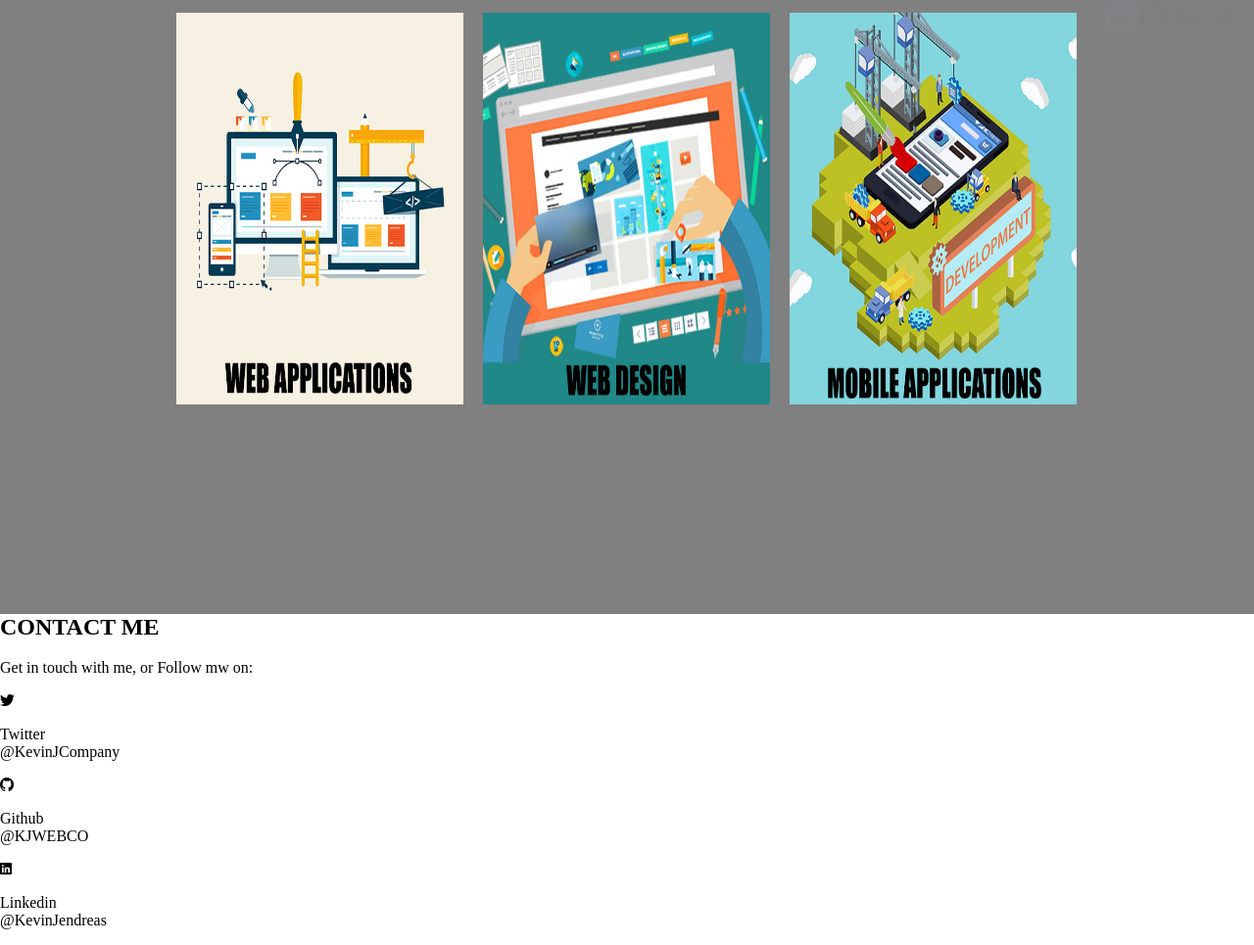
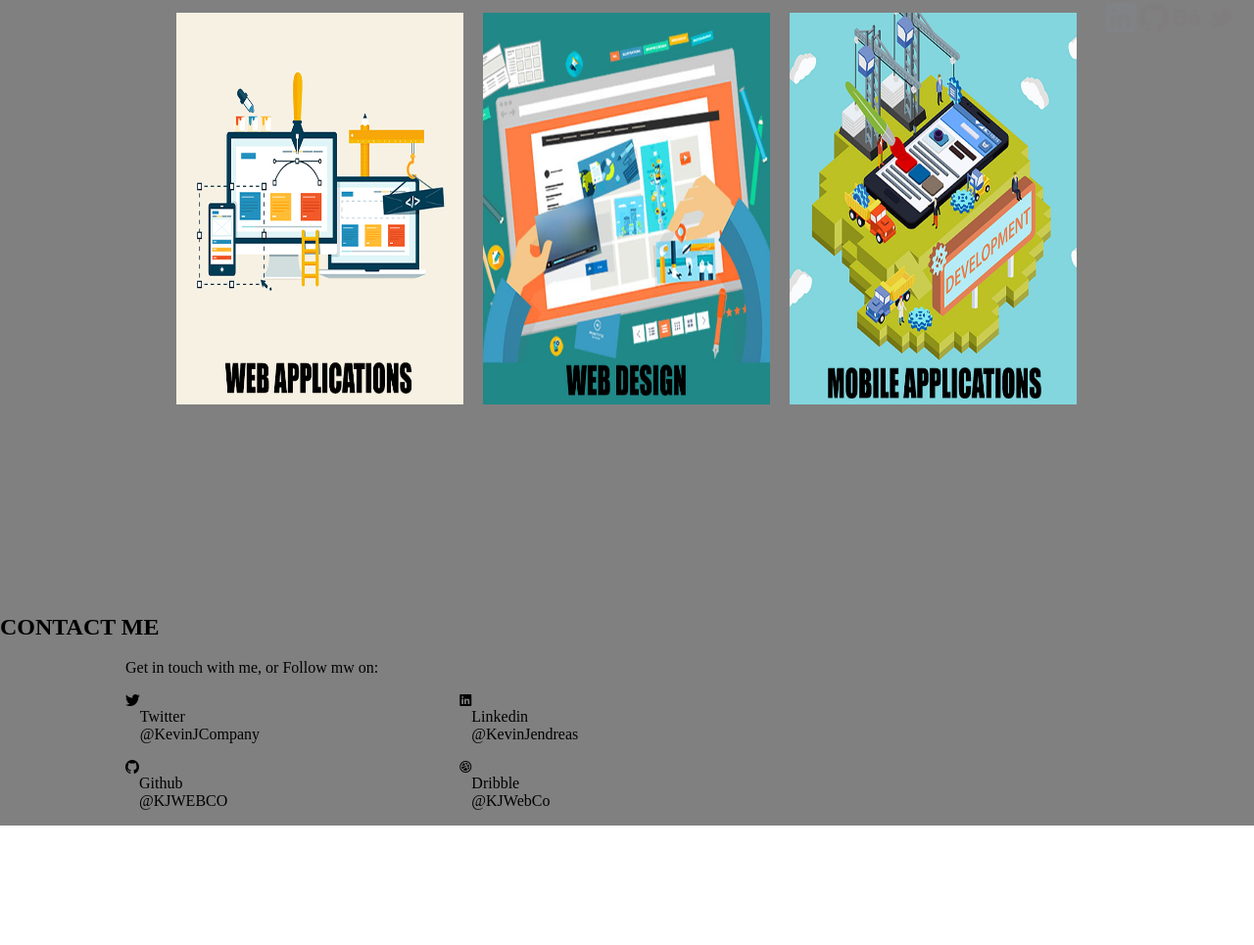
Before and after one commit to kjwebco/Main-Portfolio, a plain HTML site: page index.html in a window 1280 px wide. Shown: the part 2241-3206 px from the top of the page at 98% size. After the commit the page ends 3084 px from the top, so only its background shows below. Drawn offline with nearby package versions, Linux system fonts and the light colour scheme; files whose address does not match are found by name; a web font is replaced by a local one.

Commit message:
Add files via upload

```diff
--- a/css/style.css
+++ b/css/style.css
@@ -556,6 +556,45 @@ header a{
     height:100%;
 
 }
+/* <!-- SOCIAL SECTION --> */
+
+.social{
+   background-color: grey;
+}
+
+.social:after{
+    content:'';
+    display: block;
+    clear: both;
+
+}
+
+.social-container{
+    width: 80%;
+    margin:0 auto;
+    background-color: grey;
+
+}
+.social-container i{
+    float: left;
+
+}
+
+.col-1 p,
+.col-2 p,
+.col-3 p{
+    display: inline-block;
+}
+
+.col-1,
+.col-2,
+.col-3{
+    width: 33.33333%;
+    display: inline-block;
+    float: left;
+    background-color: grey;
+
+}
 
 
 
@@ -657,9 +696,9 @@ header a{
         /* .my-projects:after{
             content:'';
             display: block;
-            clear: both; */
+            clear: both;
 
-        }
+        } */
         .my-projects .cielo{
             display: block;
             margin-left: auto;
--- a/index.html
+++ b/index.html
@@ -262,38 +262,48 @@
 </div>
 
 <!-- CONTACT ME SECTION -->
-<div>
+<div class="social">
     <h2>CONTACT ME</h2>
 
     <div class="social-container">
         <p>Get in touch with me, or Follow mw on:</p>
-        <div>
+        <div class="col-1">
+            <div class="line1">
                 <i class="ion-social-twitter"></i>
                 <p>
                     Twitter<br />
                     @KevinJCompany
                 </p>
-
+            </div>
+            <div class="line1">
                 <i class="ion-social-github"></i>
                 <p>
                     Github<br />
                     @KJWEBCO
+                </p>
+            </div>
 
-            </p>
+        </div>
 
-
+        <div class="col-2">
+            <div class="line1">
                 <i class="ion-social-linkedin"></i>
                 <p>Linkedin<br />
                     @KevinJendreas
+                </p>
+            </div>
 
+            <div class="line1">
+                <i class="ion-social-dribbble"></i>
+                <p>Dribble<br />
+                    @KJWebCo
                 </p>
+            </div>
+        </div>
+
+        <div class="col-3">
 
         </div>
-        <div>
-            <i></i>
-            <i></i>
-        </div>
-
 
     </div>
 
```
Lines whose indentation alone changed are shown as unchanged.
